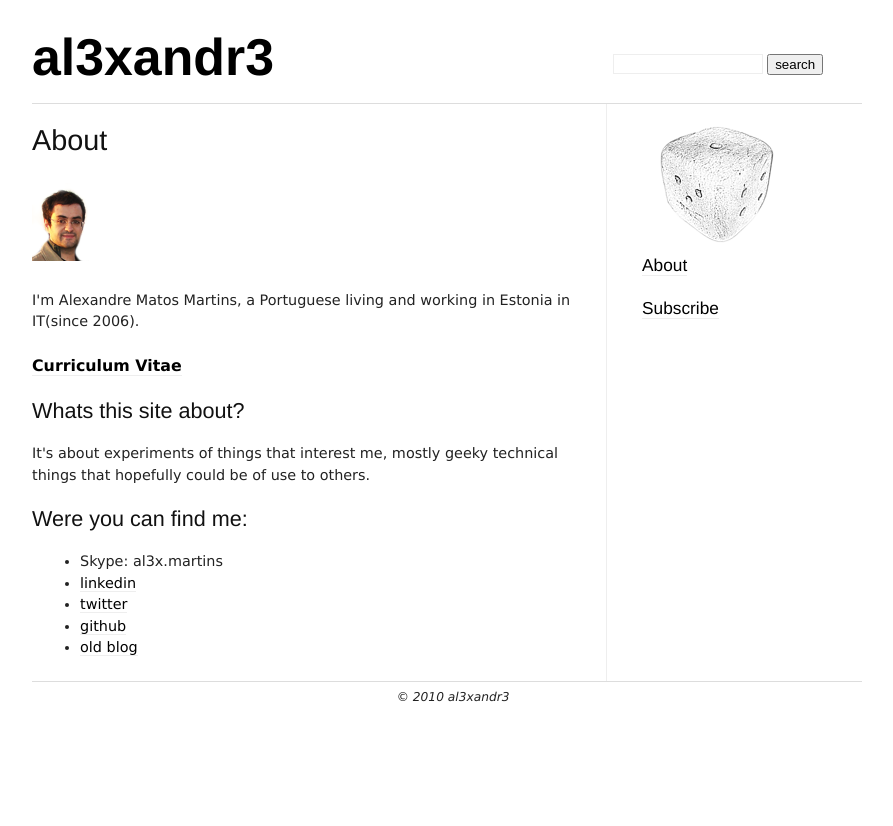
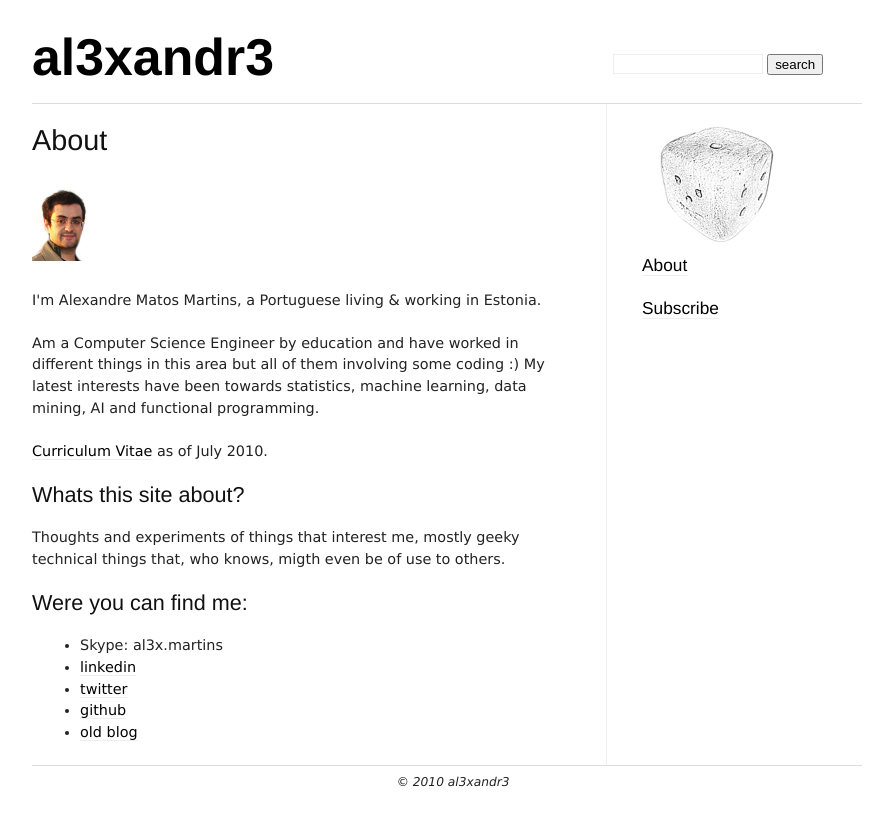
Before and after one commit to al3xandr3/al3xandr3.github.io, a Jekyll site: the page built from pages/about.html, in a window 1280 px wide. Shown: the top 826 px of the page, without its empty margins (193-1086 px from the left). Built offline with Jekyll 4.4.1, drawn with Linux system fonts in a browser that asks for light colours; nearby versions of some CDN libraries.

Commit message:
cv update in about page

```diff
--- a/pages/about.html
+++ b/pages/about.html
@@ -12,11 +12,17 @@ title: About
 <img title="al3xandr3" src="/img/al3xandr3.png" align="center" alt="al3xandr3" />
 </p>
 <p>
-I'm Alexandre Matos Martins, a Portuguese living and working in
-Estonia in IT(since 2006).
+I'm Alexandre Matos Martins, a Portuguese living &amp; working in
+Estonia.
 </p>
 <p>
-<a href="/img/AlexandreMartinsCV.pdf" title="Curriculum Vitae" style="font-weight:bold;font-size:110%;">Curriculum Vitae</a>
+Am a Computer Science Engineer by education and have worked in different
+things in this area but all of them involving some coding :)
+My latest interests have been towards statistics, machine learning,
+data mining, AI and functional programming.
+</p>
+<p>
+<a href="/img/AlexandreMartinsCV.pdf">Curriculum Vitae</a> as of July 2010.
 </p>
 
 </div>
@@ -27,8 +33,8 @@ Estonia in IT(since 2006).
 
 
 <p>
-It's about experiments of things that interest me, mostly geeky
-technical things that hopefully could be of use to others.
+Thoughts and experiments of things that interest me, mostly geeky
+technical things that, who knows, migth even be of use to others.
 </p>
 </div>
 
@@ -56,7 +62,5 @@ Skype: al3x.martins
 <a href="http://alexandrenotebook.blogspot.com/">old blog</a>
 </li>
 </ul>
-
-
 </div>
 </div>
```
Also changed, not shown: _org/pages/about.org (+10 -5 lines).
